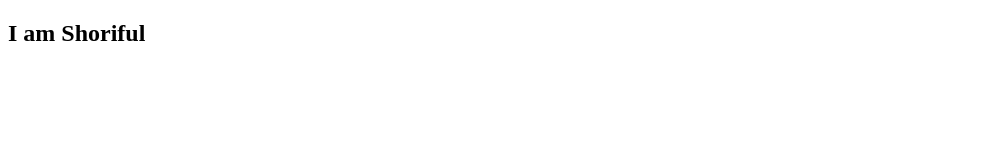
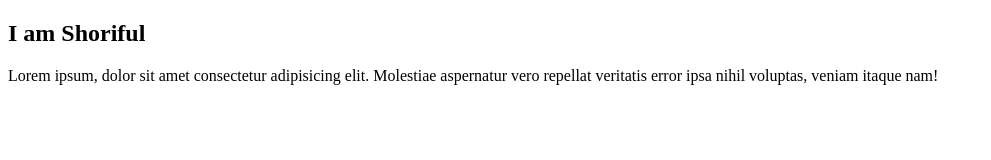
Before and after one commit to shorifulislam19/git_practice, a plain HTML site: page index.html in a window 1280 px wide. Shown: the whole page, without its empty margins (0-991 px from the left). Drawn offline with Linux system fonts and the light colour scheme.

Commit message:
ptag_added

```diff
--- a/index.html
+++ b/index.html
@@ -7,5 +7,6 @@
 </head>
 <body>
     <h2> I am Shoriful</h2>
+    <p>Lorem ipsum, dolor sit amet consectetur adipisicing elit. Molestiae aspernatur vero repellat veritatis error ipsa nihil voluptas, veniam itaque nam!</p>
 </body>
 </html>
```
